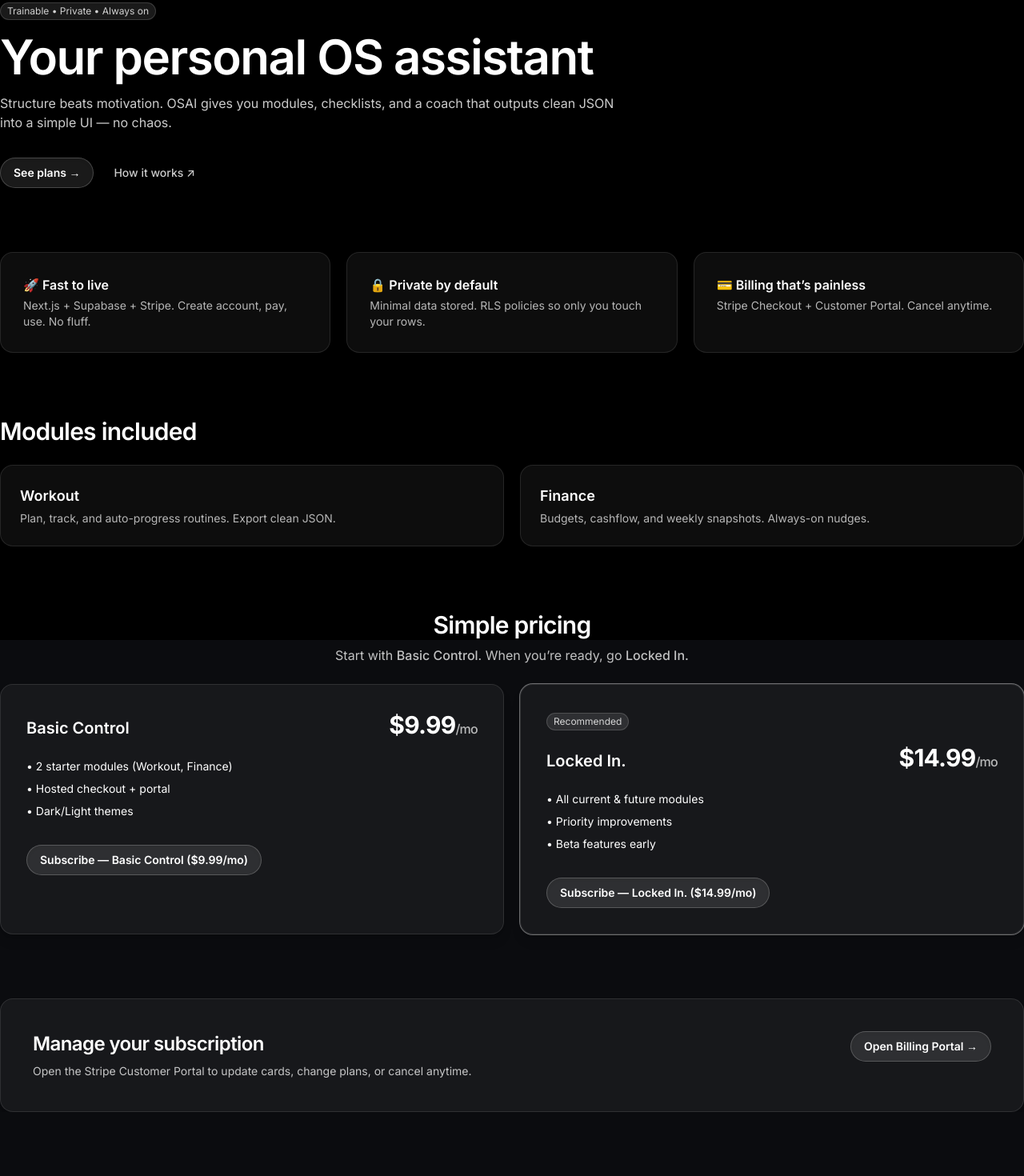
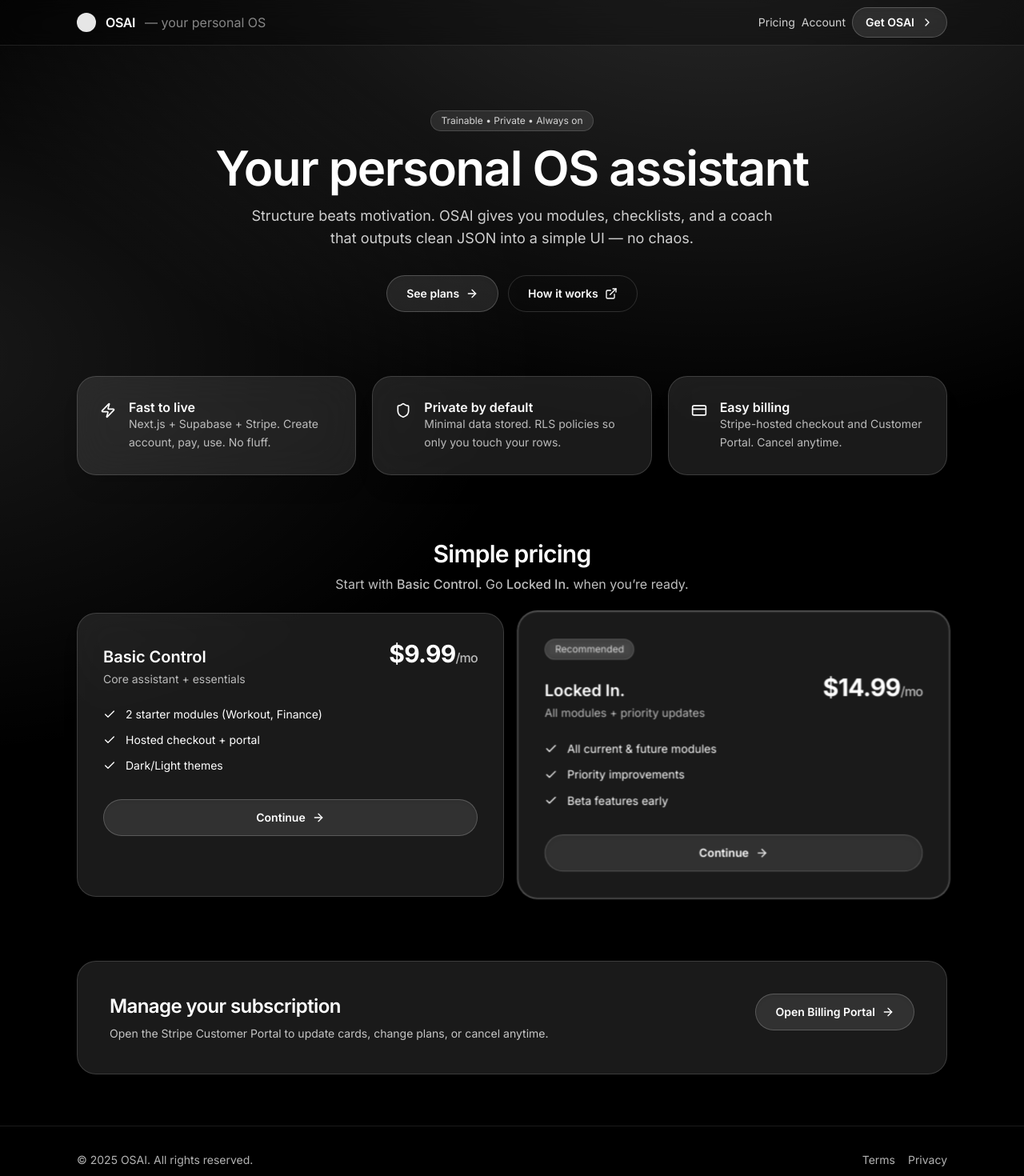
Before and after one commit to MasonIllies/OSAI, a Next.js app in the folder osai-mvp/: page / in a window 1280 px wide. Shown: the top 1470 px of the page at 80% size. Before the commit the page ends 1390 px from the top, so only its background shows below. Built offline with nearby package versions, Linux system fonts and the light colour scheme; no server answers.

Commit message:
Update page.tsx

```diff
--- a/osai-mvp/app/page.tsx
+++ b/osai-mvp/app/page.tsx
@@ -1,106 +1,279 @@
+import React from "react";
+import {
+  ArrowRight,
+  Check,
+  CreditCard,
+  Shield,
+  Zap,
+  ExternalLink,
+  ChevronRight,
+} from "lucide-react";
+
+const Pill = ({ children }: { children: React.ReactNode }) => (
+  <span className="inline-flex items-center rounded-full border border-white/15 bg-white/10 px-3 py-1 text-xs text-white/80 backdrop-blur-sm">
+    {children}
+  </span>
+);
+
+const FrostCard = ({
+  children,
+  className = "",
+}: {
+  children: React.ReactNode;
+  className?: string;
+}) => (
+  <div
+    className={`rounded-3xl border border-white/15 bg-white/10 shadow-xl backdrop-blur-xl ${className}`}
+  >
+    {children}
+  </div>
+);
+
+const Row = ({
+  icon: Icon,
+  title,
+  desc,
+}: {
+  icon: any;
+  title: string;
+  desc: string;
+}) => (
+  <div className="flex items-start gap-4">
+    <div className="mt-1">
+      <Icon className="size-5" aria-hidden />
+    </div>
+    <div>
+      <h4 className="text-base font-semibold leading-tight">{title}</h4>
+      <p className="text-sm text-white/70 leading-relaxed">{desc}</p>
+    </div>
+  </div>
+);
+
+const Price = ({
+  name,
+  price,
+  note,
+  features,
+  href,
+  popular = false,
+}: {
+  name: string;
+  price: string;
+  note?: string;
+  features: string[];
+  href?: string;
+  popular?: boolean;
+}) => (
+  <FrostCard
+    className={`p-6 md:p-8 transition-transform ${
+      popular ? "ring-1 ring-white/40 scale-[1.01]" : "hover:scale-[1.01]"
+    }`}
+  >
+    {popular && (
+      <div className="mb-4">
+        <Pill>Recommended</Pill>
+      </div>
+    )}
+    <div className="flex items-baseline justify-between">
+      <h3 className="text-xl font-semibold">{name}</h3>
+      <div className="text-3xl font-bold tracking-tight">
+        {price}
+        <span className="text-base font-medium text-white/70">/mo</span>
+      </div>
+    </div>
+    {note && <p className="mt-1 text-sm text-white/70">{note}</p>}
+    <ul className="mt-6 space-y-3">
+      {features.map((f, i) => (
+        <li key={i} className="flex items-start gap-3 text-sm">
+          <Check className="mt-0.5 size-4" aria-hidden />
+          <span>{f}</span>
+        </li>
+      ))}
+    </ul>
+    <a
+      href={href || "/pricing"}
+      className="mt-8 inline-flex w-full items-center justify-center gap-2 rounded-full border border-white/20 bg-white/10 px-5 py-3 text-sm font-semibold shadow-inner transition hover:bg-white/20 focus:outline-none focus:ring-2 focus:ring-white/30"
+    >
+      Continue <ArrowRight className="size-4" aria-hidden />
+    </a>
+  </FrostCard>
+);
+
 export default function Home() {
   return (
-    <div className="space-y-16 md:space-y-20">
+    <div className="min-h-screen bg-[radial-gradient(1000px_700px_at_70%_-10%,rgba(255,255,255,0.18),transparent),radial-gradient(800px_500px_at_-10%_30%,rgba(255,255,255,0.10),transparent)] text-white antialiased transition-colors duration-300 bg-black">
+      {/* NAV */}
+      <header className="sticky top-0 z-40 backdrop-blur-md bg-black/30 border-b border-white/10">
+        <nav className="mx-auto max-w-6xl px-4 sm:px-6 lg:px-8 h-14 flex items-center justify-between">
+          <div className="flex items-center gap-3">
+            <div className="size-6 rounded-full bg-white/90 shadow ring-1 ring-black/10" />
+            <span className="font-semibold tracking-tight">OSAI</span>
+            <span className="hidden md:inline text-white/50">— your personal OS</span>
+          </div>
+          <div className="flex items-center gap-2">
+            <a
+              href="#pricing"
+              className="hidden md:inline text-sm text-white/80 hover:text-white"
+            >
+              Pricing
+            </a>
+            <a
+              href="#account"
+              className="hidden md:inline text-sm text-white/80 hover:text-white"
+            >
+              Account
+            </a>
+            <a
+              href="/pricing"
+              className="inline-flex items-center gap-2 rounded-full border border-white/20 bg-white/10 px-4 py-2 text-sm font-semibold shadow-inner hover:bg-white/20"
+            >
+              Get OSAI <ChevronRight className="size-4" />
+            </a>
+          </div>
+        </nav>
+      </header>
+
       {/* HERO */}
-      <section className="text-center md:text-left">
-        <div className="max-w-3xl mx-auto md:mx-0">
-          <span className="pill">Trainable • Private • Always on</span>
-          <h1 className="mt-4 text-4xl md:text-6xl font-semibold leading-[1.05] tracking-tight">
+      <section className="mx-auto max-w-6xl px-4 sm:px-6 lg:px-8 pt-12 md:pt-20">
+        <div className="flex flex-col items-center text-center">
+          <div className="mb-4">
+            <Pill>Trainable • Private • Always on</Pill>
+          </div>
+          <h1 className="text-4xl md:text-6xl font-semibold leading-[1.05] tracking-tight">
             Your personal OS assistant
           </h1>
-          <p className="mt-4 text-white/80">
-            Structure beats motivation. OSAI gives you modules, checklists, and a coach that outputs clean JSON into a simple UI — no chaos.
+          <p className="mt-4 max-w-2xl text-base md:text-lg text-white/80">
+            Structure beats motivation. OSAI gives you modules, checklists, and a
+            coach that outputs clean JSON into a simple UI — no chaos.
           </p>
-          <div className="mt-8 flex flex-col sm:flex-row gap-3 md:justify-start justify-center">
-            <a href="/pricing" className="btn">See plans →</a>
-            <a href="#benefits" className="btn-ghost">How it works ↗</a>
+          <div className="mt-8 flex flex-col sm:flex-row items-center gap-3">
+            <a
+              href="/pricing"
+              className="inline-flex items-center gap-2 rounded-full border border-white/20 bg-white/10 px-6 py-3 text-sm font-semibold shadow-inner hover:bg-white/20"
+            >
+              See plans <ArrowRight className="size-4" />
+            </a>
+            <a
+              href="#benefits"
+              className="inline-flex items-center gap-2 rounded-full border border-white/15 px-6 py-3 text-sm font-semibold hover:bg-white/10"
+            >
+              How it works <ExternalLink className="size-4" />
+            </a>
           </div>
         </div>
       </section>
 
       {/* BENEFITS */}
-      <section id="benefits">
+      <section
+        id="benefits"
+        className="mx-auto max-w-6xl px-4 sm:px-6 lg:px-8 pt-14 md:pt-20"
+      >
         <div className="grid md:grid-cols-3 gap-5">
-          <div className="card p-6 md:p-7">
-            <h3 className="text-base font-semibold">🚀 Fast to live</h3>
-            <p className="text-sm text-white/70 mt-1">Next.js + Supabase + Stripe. Create account, pay, use. No fluff.</p>
-          </div>
-          <div className="card p-6 md:p-7">
-            <h3 className="text-base font-semibold">🔒 Private by default</h3>
-            <p className="text-sm text-white/70 mt-1">Minimal data stored. RLS policies so only you touch your rows.</p>
-          </div>
-          <div className="card p-6 md:p-7">
-            <h3 className="text-base font-semibold">💳 Billing that’s painless</h3>
-            <p className="text-sm text-white/70 mt-1">Stripe Checkout + Customer Portal. Cancel anytime.</p>
-          </div>
+          <FrostCard className="p-6 md:p-7">
+            <Row
+              icon={Zap}
+              title="Fast to live"
+              desc="Next.js + Supabase + Stripe. Create account, pay, use. No fluff."
+            />
+          </FrostCard>
+          <FrostCard className="p-6 md:p-7">
+            <Row
+              icon={Shield}
+              title="Private by default"
+              desc="Minimal data stored. RLS policies so only you touch your rows."
+            />
+          </FrostCard>
+          <FrostCard className="p-6 md:p-7">
+            <Row
+              icon={CreditCard}
+              title="Easy billing"
+              desc="Stripe-hosted checkout and Customer Portal. Cancel anytime."
+            />
+          </FrostCard>
         </div>
       </section>
 
-      {/* MODULES */}
-      <section id="modules">
-        <h2 className="text-2xl md:text-3xl font-semibold tracking-tight mb-6">Modules included</h2>
-        <div className="grid md:grid-cols-2 gap-5">
-          <div className="card p-6">
-            <h3 className="text-lg font-semibold">Workout</h3>
-            <p className="text-sm text-white/70 mt-1">Plan, track, and auto-progress routines. Export clean JSON.</p>
-          </div>
-          <div className="card p-6">
-            <h3 className="text-lg font-semibold">Finance</h3>
-            <p className="text-sm text-white/70 mt-1">Budgets, cashflow, and weekly snapshots. Always-on nudges.</p>
-          </div>
-        </div>
-      </section>
-
-      {/* PRICING PREVIEW */}
-      <section>
-        <div className="text-center mb-6">
-          <h2 className="text-2xl md:text-3xl font-semibold tracking-tight">Simple pricing</h2>
+      {/* PRICING */}
+      <section
+        id="pricing"
+        className="mx-auto max-w-6xl px-4 sm:px-6 lg:px-8 pt-14 md:pt-20"
+      >
+        <div className="mb-6 text-center">
+          <h2 className="text-2xl md:text-3xl font-semibold tracking-tight">
+            Simple pricing
+          </h2>
           <p className="mt-2 text-white/75">
-            Start with <span className="font-medium">Basic Control</span>. When you’re ready, go <span className="font-medium">Locked In.</span>
+            Start with <span className="font-medium">Basic Control</span>. Go{" "}
+            <span className="font-medium">Locked In.</span> when you’re ready.
           </p>
         </div>
         <div className="grid md:grid-cols-2 gap-5">
-          <div className="card p-6 md:p-8">
-            <div className="flex items-baseline justify-between">
-              <h3 className="text-xl font-semibold">Basic Control</h3>
-              <div className="text-3xl font-bold tracking-tight">$9.99<span className="text-base font-medium text-white/70">/mo</span></div>
-            </div>
-            <ul className="mt-6 space-y-2 text-sm">
-              <li>• 2 starter modules (Workout, Finance)</li>
-              <li>• Hosted checkout + portal</li>
-              <li>• Dark/Light themes</li>
-            </ul>
-            <a href={process.env.NEXT_PUBLIC_STRIPE_BASIC_URL || "/pricing"} className="btn mt-8">Subscribe — Basic Control ($9.99/mo)</a>
-          </div>
-
-          <div className="card p-6 md:p-8 ring-1 ring-white/40">
-            <span className="pill inline-block mb-4">Recommended</span>
-            <div className="flex items-baseline justify-between">
-              <h3 className="text-xl font-semibold">Locked In.</h3>
-              <div className="text-3xl font-bold tracking-tight">$14.99<span className="text-base font-medium text-white/70">/mo</span></div>
-            </div>
-            <ul className="mt-6 space-y-2 text-sm">
-              <li>• All current & future modules</li>
-              <li>• Priority improvements</li>
-              <li>• Beta features early</li>
-            </ul>
-            <a href={process.env.NEXT_PUBLIC_STRIPE_LOCKED_URL || "/pricing"} className="btn mt-8">Subscribe — Locked In. ($14.99/mo)</a>
-          </div>
+          <Price
+            name="Basic Control"
+            price="$9.99"
+            note="Core assistant + essentials"
+            features={[
+              "2 starter modules (Workout, Finance)",
+              "Hosted checkout + portal",
+              "Dark/Light themes",
+            ]}
+            href="https://buy.stripe.com/6oU00kbPvh03eUbb3U7g402"
+          />
+          <Price
+            name="Locked In."
+            price="$14.99"
+            note="All modules + priority updates"
+            features={[
+              "All current & future modules",
+              "Priority improvements",
+              "Beta features early",
+            ]}
+            href="https://buy.stripe.com/6oU00kbPvh03eUbb3U7g402"
+            popular
+          />
         </div>
       </section>
 
       {/* ACCOUNT CTA */}
-      <section>
-        <div className="card p-6 md:p-10">
+      <section
+        id="account"
+        className="mx-auto max-w-6xl px-4 sm:px-6 lg:px-8 pt-14 md:pt-20 pb-16"
+      >
+        <FrostCard className="p-6 md:p-10">
           <div className="flex flex-col md:flex-row items-center md:items-start gap-6 md:gap-10">
             <div className="grow">
-              <h3 className="text-xl md:text-2xl font-semibold tracking-tight">Manage your subscription</h3>
-              <p className="mt-2 text-sm text-white/75">Open the Stripe Customer Portal to update cards, change plans, or cancel anytime.</p>
+              <h3 className="text-xl md:text-2xl font-semibold tracking-tight">
+                Manage your subscription
+              </h3>
+              <p className="mt-2 text-sm text-white/75">
+                Open the Stripe Customer Portal to update cards, change plans,
+                or cancel anytime.
+              </p>
             </div>
-            <a href="/account" className="btn">Open Billing Portal →</a>
+            <a
+              href="/account"
+              className="inline-flex items-center gap-2 rounded-full border border-white/20 bg-white/10 px-6 py-3 text-sm font-semibold shadow-inner hover:bg-white/20"
+            >
+              Open Billing Portal <ArrowRight className="size-4" />
+            </a>
+          </div>
+        </FrostCard>
+      </section>
+
+      {/* FOOTER */}
+      <footer className="border-t border-white/10">
+        <div className="mx-auto max-w-6xl px-4 sm:px-6 lg:px-8 py-8 text-sm flex flex-col md:flex-row items-center justify-between gap-4 text-white/70">
+          <div>© {new Date().getFullYear()} OSAI. All rights reserved.</div>
+          <div className="flex items-center gap-4">
+            <a className="hover:text-white" href="/legal/terms">
+              Terms
+            </a>
+            <a className="hover:text-white" href="/legal/privacy">
+              Privacy
+            </a>
           </div>
         </div>
-      </section>
+      </footer>
     </div>
   );
 }
```
